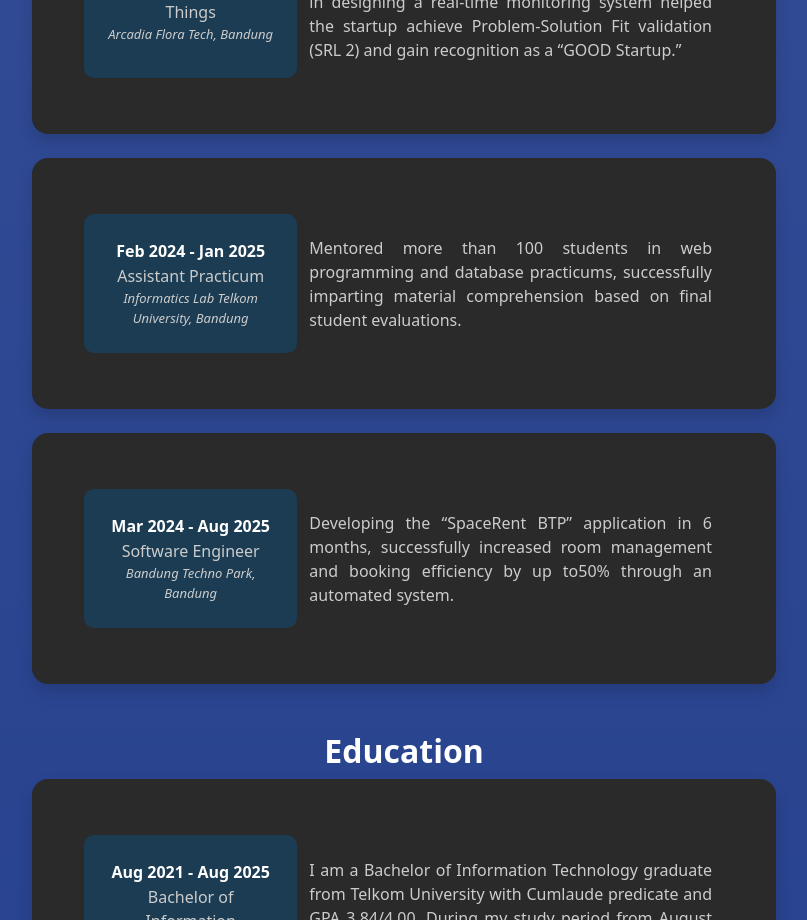
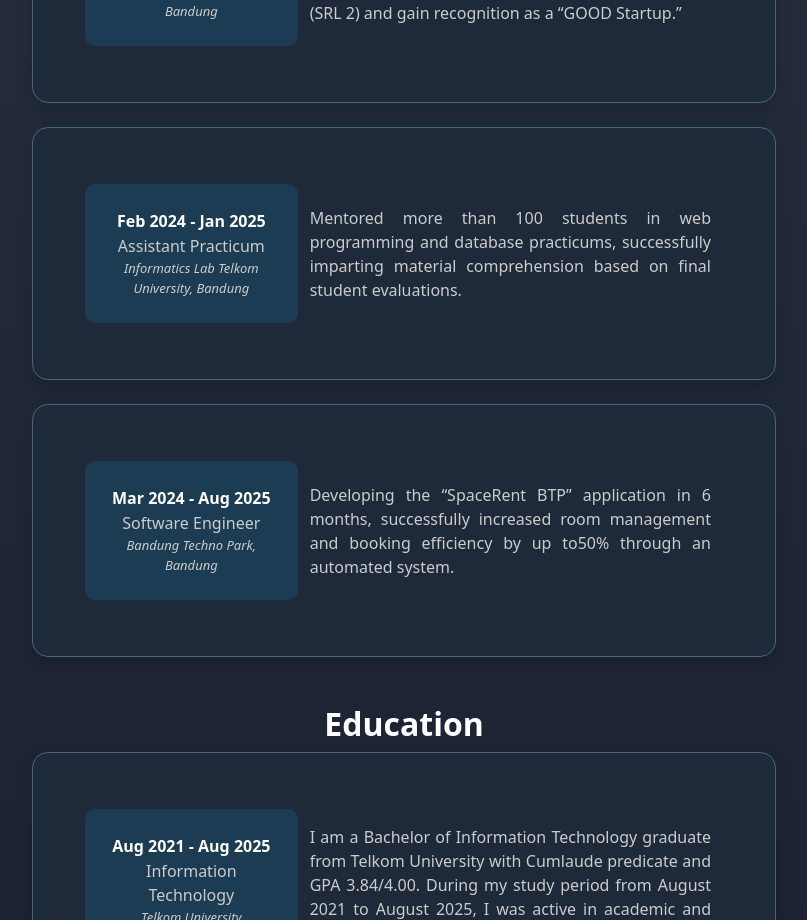
Before and after one commit to hafizyzd/my-portfolio, a Vue app in the folder vue-porto/: page / in a window 1280 px wide. Shown: the part 1880-2800 px from the top of the page, without its empty margins (236-1043 px from the left). Built offline with nearby package versions, Linux system fonts and the light colour scheme; what vue-sweetalert2 would draw is missing.

Commit message:
hover card

```diff
--- a/vue-porto/src/components/Card.vue
+++ b/vue-porto/src/components/Card.vue
@@ -12,9 +12,3 @@ const props = defineProps({
     </div>
   </div>
 </template>
-
-<style scoped>
-.card {
-  border: 0px;
-}
-</style>
--- a/vue-porto/src/components/Hero.vue
+++ b/vue-porto/src/components/Hero.vue
@@ -9,7 +9,7 @@ const props = defineProps({
 
 <template>
   <div
-    class="container d-flex align-items-center justify-content-center mt-5 mb-2"
+    class="container d-flex align-items-center justify-content-center mt-6 mb-3"
     style="height: 100vh; wight: 100vh">
     <div class="row d-flex align-items-center items-centers">
       <div class="col-md-6 d-grid gap-3">
--- a/vue-porto/src/style.css
+++ b/vue-porto/src/style.css
@@ -12,7 +12,7 @@
   -webkit-text-size-adjust: 100%;
 }
 body {
-  background-color: #1e3a8a;
+  background-color: #101828;
   color: #fff;
 }
 .navbar {
@@ -23,9 +23,22 @@ body {
   color: #fff !important;
 }
 .card {
-  background-color: #2a2a2a !important;
+  background-color: #1e2939 !important;
   color: #fff;
-  border: 1px solid #444;
+  /* Border default (solid) */
+  border: 1px solid #456882;
+  padding: 2em;
+  /* Transisi yang lebih halus dengan durasi lebih panjang dan timing function 'ease-out' */
+  transition: all 0.4s ease-out;
+}
+
+.card:hover {
+  /* Border ketika di-hover (dashed) */
+  border: 1px dashed #456882;
+  /* Mengurangi jarak pergerakan agar tidak terlalu drastis */
+  transform: translateY(-5px);
+  /* Menambahkan sedikit shadow untuk efek kedalaman */
+  box-shadow: 0 10px 20px rgba(0, 0, 0, 0.2);
 }
 .bg-light {
   background-color: #333 !important;
--- a/vue-porto/src/views/Resume.vue
+++ b/vue-porto/src/views/Resume.vue
@@ -66,7 +66,7 @@ const experience = ref([
 const education = ref([
   {
     year: "Aug 2021 - Aug 2025",
-    major: "Bachelor of Information Technology",
+    major: "Information Technology",
     location: "Telkom University",
     description:
       "I am a Bachelor of Information Technology graduate from Telkom University with Cumlaude predicate and GPA 3.84/4.00. During my study period from August 2021 to August 2025, I was active in academic and innovation activities",
```
